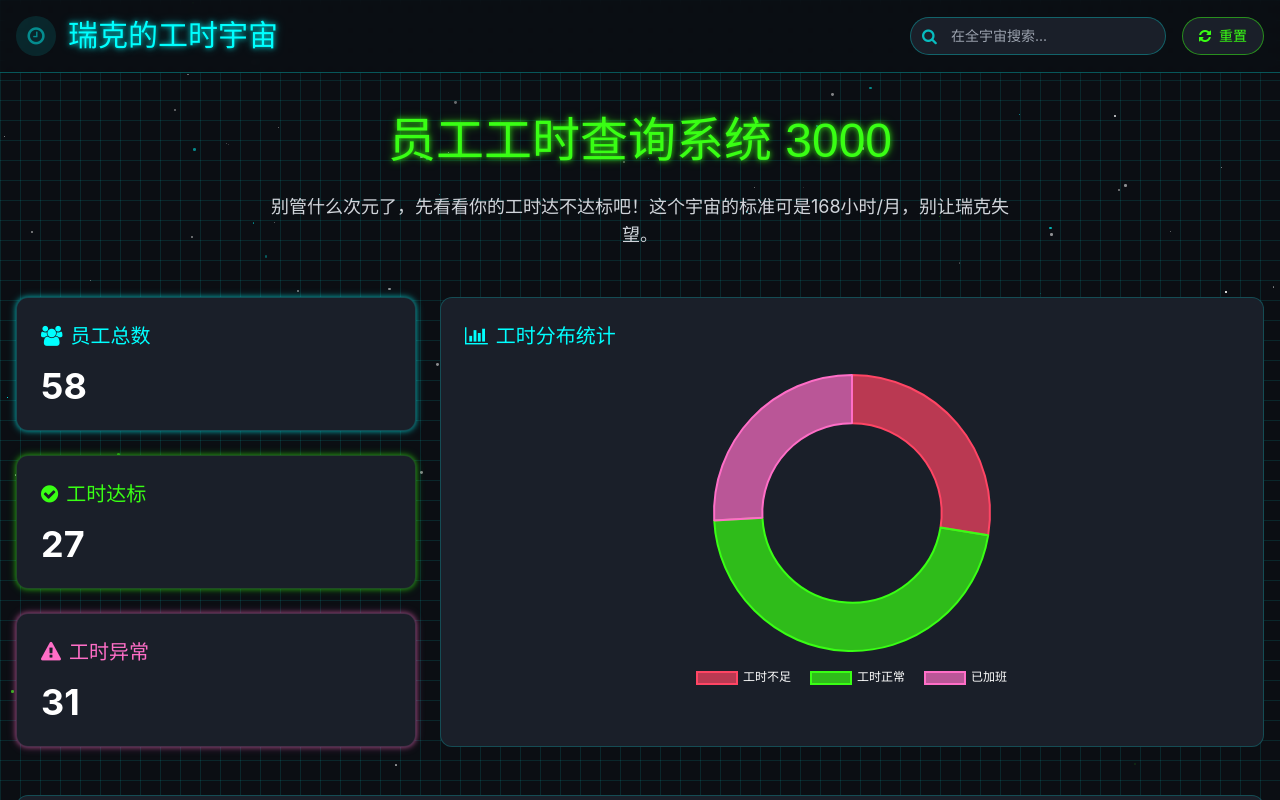
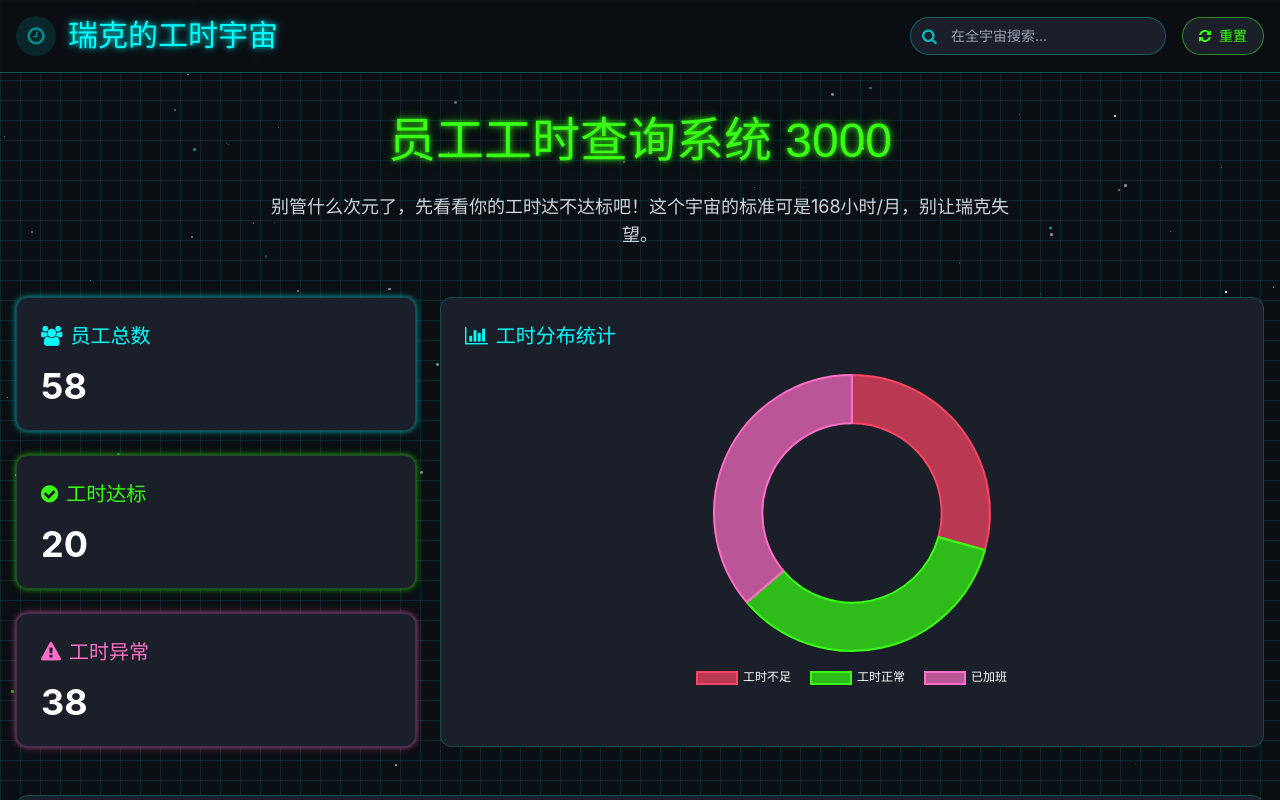
Before and after one commit to Mickimic/VXI-workhourss, a plain HTML site: page index.html in a window 1280 px wide. Shown: the top 800 px of the page. Drawn offline with nearby package versions, Linux system fonts and the light colour scheme; animation ran at ten frames a second; a web font is replaced by a local one.

Commit message:
Update index.html

```diff
--- a/index.html
+++ b/index.html
@@ -314,62 +314,62 @@
     </div>
 
     <script>
-    // 员工数据
+  // 员工数据
 const employees = [
-    {name: "罗子皓", hours: [8, 45, 40, 40, 40], total: 173},
-    {name: "刘心奕", hours: [8, 40, 44, 40, 40], total: 172}, // 更新：8月11-15日为44，total对应172
+    {name: "罗子皓", hours: [8, 45, 47, 40, 40], total: 180},
+    {name: "刘心奕", hours: [8, 40, 40, 40, 40], total: 168},
     {name: "余颖", hours: [8, 40, 40, 40, 40], total: 168},
-    {name: "裴文华", hours: [8, 32, 46, 40, 40], total: 166}, // 8月11-15日为46，total对应166
-    {name: "苏捷", hours: [8, 40, 40, 40, 40], total: 168},
+    {name: "裴文华", hours: [8, 32, 48, 40, 40], total: 168},
+    {name: "苏捷", hours: [8, 40, 48, 40, 40], total: 176},
     {name: "祝皓雯", hours: [8, 40, 40, 40, 40], total: 168},
-    {name: "陈锶蕙", hours: [2, 46, 47, 40, 40], total: 175}, // 更新：8月11-15日为47，total对应175
-    {name: "易杨平", hours: [8, 40, 48, 40, 40], total: 176}, // 更新：8月11-15日为48，total对应176
-    {name: "黎佳丽", hours: [0, 24, 41, 40, 40], total: 145}, // 8月11-15日为41，total对应145
-    {name: "李金璇", hours: [8, 40, 47, 40, 40], total: 175}, // 更新：8月11-15日为47，total对应175
-    {name: "曾子荣", hours: [0, 40, 48, 40, 40], total: 168}, // 更新：8月11-15日为48，total对应168
-    {name: "钟栋竞", hours: [8, 40, 40, 40, 40], total: 168},
-    {name: "游丽萍", hours: [8, 40, 48, 40, 40], total: 176}, // 更新：8月11-15日为48，total对应176
-    {name: "陈佳鑫", hours: [8, 40, 47, 40, 40], total: 175}, // 更新：8月11-15日为47，total对应175
-    {name: "庞芝婷", hours: [8, 40, 50, 40, 40], total: 178}, // 更新：8月11-15日为50，total对应178
-    {name: "谢璇", hours: [8, 40, 48, 40, 40], total: 176}, // 8月11-15日为48，total对应176
-    {name: "庄泽楠", hours: [8, 9, 16, 40, 40], total: 113}, // 8月11-15日为16，total对应113
-    {name: "何江萍", hours: [8, 40, 40, 40, 40], total: 168},
+    {name: "陈锶蕙", hours: [2, 46, 56, 40, 40], total: 184},
+    {name: "易杨平", hours: [8, 40, 56, 40, 40], total: 184},
+    {name: "黎佳丽", hours: [0, 24, 41, 40, 40], total: 145},
+    {name: "李金璇", hours: [8, 40, 56, 40, 40], total: 184},
+    {name: "曾子荣", hours: [0, 40, 40, 40, 40], total: 160},
+    {name: "钟栋竞", hours: [8, 40, 48, 40, 40], total: 176},
+    {name: "游丽萍", hours: [8, 40, 40, 40, 40], total: 168},
+    {name: "陈佳鑫", hours: [8, 40, 39, 40, 40], total: 167},
+    {name: "庞芝婷", hours: [8, 40, 40, 40, 40], total: 168},
+    {name: "谢璇", hours: [8, 40, 40, 40, 40], total: 168},
+    {name: "庄泽楠", hours: [8, 9, 0, 40, 40], total: 97},
+    {name: "何江萍", hours: [8, 40, 56, 40, 40], total: 184},
     {name: "郭天艳", hours: [8, 40, 40, 40, 40], total: 168},
-    {name: "曾睿璠", hours: [8, 40, 40, 40, 40], total: 168},
+    {name: "曾睿璠", hours: [8, 40, 56, 40, 40], total: 184},
     {name: "周双", hours: [8, 37, 40, 40, 40], total: 165},
-    {name: "田静", hours: [8, 32, 43, 40, 40], total: 163}, // 8月11-15日为43，total对应163
+    {name: "田静", hours: [8, 32, 55, 40, 40], total: 175},
     {name: "李琳", hours: [0, 40, 40, 40, 40], total: 160},
-    {name: "巫尚贤", hours: [8, 37, 32, 40, 40], total: 157}, // 8月11-15日为32，total对应157
-    {name: "苏诗画", hours: [8, 40, 40, 40, 40], total: 168},
+    {name: "巫尚贤", hours: [8, 37, 32, 40, 40], total: 157},
+    {name: "苏诗画", hours: [8, 40, 32, 40, 40], total: 160},
     {name: "初华旭", hours: [8, 40, 40, 40, 40], total: 168},
     {name: "陈洁", hours: [8, 40, 40, 40, 40], total: 168},
-    {name: "张丫丫", hours: [8, 42, 8, 24, 40], total: 122}, // 8月11-15日为8、8月18-22日为24，total对应122
-    {name: "涂逸", hours: [8, 43, 42, 40, 40], total: 173}, // 8月11-15日为42，total对应173
+    {name: "张丫丫", hours: [8, 42, 8, 24, 40], total: 122},
+    {name: "涂逸", hours: [8, 43, 41, 40, 40], total: 172},
     {name: "李洁怡", hours: [8, 40, 40, 40, 40], total: 168},
-    {name: "李凯盈", hours: [8, 37, 41, 40, 40], total: 166}, // 8月11-15日为41，total对应166
+    {name: "李凯盈", hours: [8, 37, 41, 40, 40], total: 166},
     {name: "张秀莲", hours: [8, 0, 0, 0, 0], total: 8},
-    {name: "高刘香", hours: [8, 40, 40, 40, 40], total: 168},
-    {name: "周子涵", hours: [8, 43, 41, 40, 40], total: 172}, // 更新：8月11-15日为41，total对应172
-    {name: "张梦", hours: [8, 40, 40, 40, 40], total: 168},
-    {name: "康篡娇", hours: [8, 40, 40, 40, 40], total: 168}, // 更新：8月11-15日为40，total对应168
-    {name: "刘涛", hours: [8, 40, 40, 40, 40], total: 168}, // 更新：8月11-15日为40，total对应168
+    {name: "高刘香", hours: [8, 40, 48, 40, 40], total: 176},
+    {name: "周子涵", hours: [8, 43, 41, 40, 40], total: 172},
+    {name: "张梦", hours: [8, 40, 48, 40, 40], total: 176},
+    {name: "康篡娇", hours: [8, 40, 56, 40, 40], total: 184},
+    {name: "刘涛", hours: [8, 40, 56, 40, 40], total: 184},
     {name: "丁童昕", hours: [8, 0, 0, 0, 0], total: 8},
     {name: "何丽雅", hours: [8, 40, 40, 40, 40], total: 168},
     {name: "尚兴越", hours: [8, 40, 40, 40, 40], total: 168},
-    {name: "施铖钰", hours: [8, 40, 45, 40, 40], total: 173}, // 更新：8月11-15日为45，total对应173
-    {name: "陈蔚", hours: [0, 40, 16, 40, 40], total: 136}, // 8月11-15日为16，total对应136
+    {name: "施铖钰", hours: [8, 40, 48, 40, 40], total: 176},
+    {name: "陈蔚", hours: [0, 40, 16, 40, 40], total: 136},
     {name: "苏琪", hours: [8, 40, 40, 40, 40], total: 168},
     {name: "缪月", hours: [8, 40, 40, 40, 40], total: 168},
-    {name: "胡洛晨", hours: [8, 8, 46, 40, 40], total: 142}, // 更新：8月11-15日为46，total对应142
-    {name: "李坤", hours: [8, 40, 43, 0, 0], total: 91}, // 更新：8月11-15日为43，total对应91
-    {name: "黄诗淇", hours: [8, 40, 40, 0, 0], total: 88}, // 8月18-22日及25-29日为0，total对应88
-    {name: "罗佳兰", hours: [8, 40, 40, 40, 40], total: 168},
-    {name: "钟玉", hours: [8, 31, 0, 0, 0], total: 39}, // 8月11-15日及之后为0，total对应39
-    {name: "章云燕", hours: [8, 40, 48, 40, 40], total: 176}, // 更新：8月11-15日为48，total对应176
-    {name: "毛姚钰子", hours: [8, 40, 48, 40, 40], total: 176}, // 更新：8月11-15日为48，total对应176
+    {name: "胡洛晨", hours: [8, 8, 40, 40, 40], total: 136},
+    {name: "李坤", hours: [8, 40, 40, 0, 0], total: 88},
+    {name: "黄诗淇", hours: [8, 40, 40, 0, 0], total: 88},
+    {name: "罗佳兰", hours: [8, 40, 48, 40, 40], total: 176},
+    {name: "钟玉", hours: [8, 31, 0, 0, 0], total: 39},
+    {name: "章云燕", hours: [8, 40, 56, 40, 40], total: 184},
+    {name: "毛姚钰子", hours: [8, 40, 56, 40, 40], total: 184},
     {name: "方含雨", hours: [8, 40, 40, 40, 40], total: 168},
-    {name: "简行峰", hours: [8, 40, 46, 40, 40], total: 174}, // 更新：8月11-15日为46，total对应174
-    {name: "柯均", hours: [8, 40, 40, 40, 40], total: 168},
+    {name: "简行峰", hours: [8, 40, 48, 40, 40], total: 176},
+    {name: "柯均", hours: [8, 40, 48, 40, 40], total: 176},
     {name: "胡杰婷", hours: [8, 40, 40, 40, 40], total: 168},
     {name: "冶思杨", hours: [8, 40, 40, 40, 40], total: 168},
     {name: "徐晓琪", hours: [8, 40, 40, 40, 40], total: 168},
```
